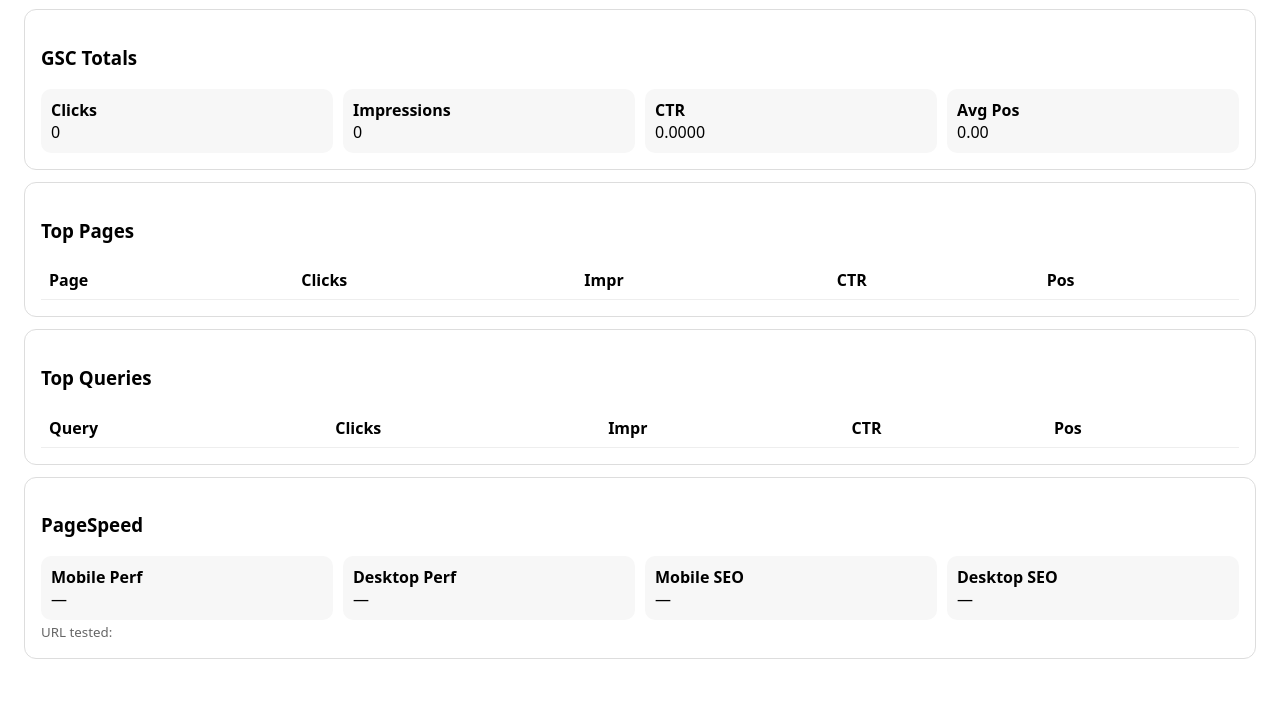
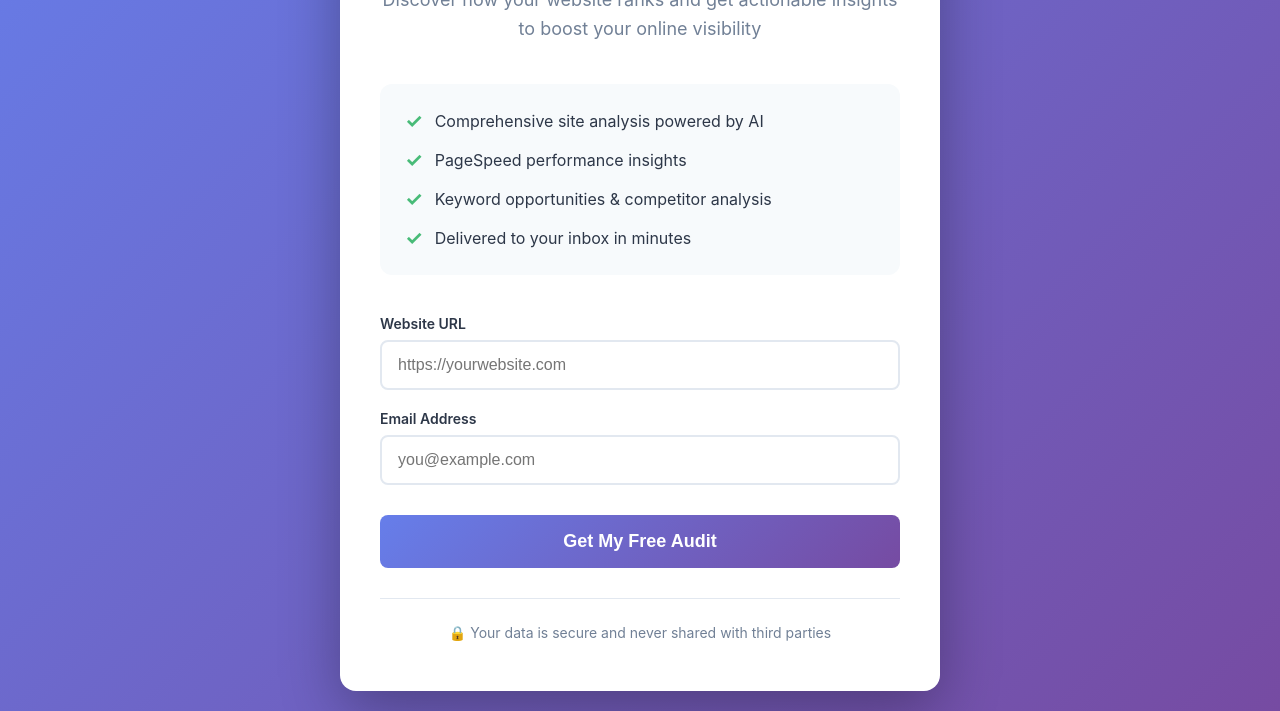
Before and after one commit to Trendspotmedia/client-audits, a plain HTML site: page index.html in a window 1280 px wide. Shown: the part 191-902 px from the top of the page. Before the commit the page ends 874 px from the top, so only its background shows below. Drawn offline with Linux system fonts and the light colour scheme.

Commit message:
Convert to lead magnet landing page with n8n webhook integration

```diff
--- a/index.html
+++ b/index.html
@@ -1,88 +1,266 @@
-<!doctype html>
-<html>
+<!DOCTYPE html>
+<html lang="en">
 <head>
-  <meta charset="utf-8" />
-  <meta name="viewport" content="width=device-width,initial-scale=1" />
-  <title>SEO Audit Dashboard</title>
-  <style>
-    body { font-family: system-ui, -apple-system, Segoe UI, Roboto, Arial; margin: 24px; }
-    .card { border: 1px solid #ddd; border-radius: 12px; padding: 16px; margin-bottom: 12px; }
-    .kpi { display: grid; grid-template-columns: repeat(4, minmax(0, 1fr)); gap: 10px; }
-    .kpi div { padding: 10px; border-radius: 10px; background: #f7f7f7; }
-    table { width: 100%; border-collapse: collapse; }
-    th, td { padding: 8px; border-bottom: 1px solid #eee; text-align: left; }
-    small { color: #666; }
-  </style>
+    <meta charset="UTF-8">
+    <meta name="viewport" content="width=device-width, initial-scale=1.0">
+    <title>Free SEO Audit - Trendspot Media</title>
+    <style>
+        * {
+            margin: 0;
+            padding: 0;
+            box-sizing: border-box;
+        }
+
+        body {
+            font-family: -apple-system, BlinkMacSystemFont, 'Segoe UI', Roboto, Arial, sans-serif;
+            background: linear-gradient(135deg, #667eea 0%, #764ba2 100%);
+            min-height: 100vh;
+            display: flex;
+            align-items: center;
+            justify-content: center;
+            padding: 20px;
+        }
+
+        .container {
+            background: white;
+            border-radius: 16px;
+            box-shadow: 0 20px 60px rgba(0,0,0,0.3);
+            max-width: 600px;
+            width: 100%;
+            padding: 50px 40px;
+            text-align: center;
+        }
+
+        .logo {
+            font-size: 32px;
+            font-weight: bold;
+            color: #667eea;
+            margin-bottom: 10px;
+        }
+
+        h1 {
+            font-size: 36px;
+            color: #1a202c;
+            margin-bottom: 15px;
+            line-height: 1.2;
+        }
+
+        .subtitle {
+            font-size: 18px;
+            color: #718096;
+            margin-bottom: 40px;
+            line-height: 1.6;
+        }
+
+        .benefits {
+            text-align: left;
+            margin-bottom: 40px;
+            background: #f7fafc;
+            padding: 25px;
+            border-radius: 12px;
+        }
+
+        .benefit {
+            display: flex;
+            align-items: center;
+            margin-bottom: 15px;
+            font-size: 16px;
+            color: #2d3748;
+        }
+
+        .benefit:last-child {
+            margin-bottom: 0;
+        }
+
+        .benefit::before {
+            content: "✓";
+            color: #48bb78;
+            font-weight: bold;
+            font-size: 20px;
+            margin-right: 12px;
+            flex-shrink: 0;
+        }
+
+        .form-group {
+            margin-bottom: 20px;
+            text-align: left;
+        }
+
+        label {
+            display: block;
+            font-weight: 600;
+            color: #2d3748;
+            margin-bottom: 8px;
+            font-size: 14px;
+        }
+
+        input {
+            width: 100%;
+            padding: 14px 16px;
+            border: 2px solid #e2e8f0;
+            border-radius: 8px;
+            font-size: 16px;
+            transition: border-color 0.3s;
+        }
+
+        input:focus {
+            outline: none;
+            border-color: #667eea;
+        }
+
+        button {
+            width: 100%;
+            padding: 16px;
+            background: linear-gradient(135deg, #667eea 0%, #764ba2 100%);
+            color: white;
+            border: none;
+            border-radius: 8px;
+            font-size: 18px;
+            font-weight: 600;
+            cursor: pointer;
+            transition: transform 0.2s, box-shadow 0.2s;
+            margin-top: 10px;
+        }
+
+        button:hover {
+            transform: translateY(-2px);
+            box-shadow: 0 10px 25px rgba(102, 126, 234, 0.4);
+        }
+
+        button:active {
+            transform: translateY(0);
+        }
+
+        button:disabled {
+            opacity: 0.6;
+            cursor: not-allowed;
+            transform: none;
+        }
+
+        .message {
+            margin-top: 20px;
+            padding: 15px;
+            border-radius: 8px;
+            font-size: 16px;
+            display: none;
+        }
+
+        .message.success {
+            background: #c6f6d5;
+            color: #22543d;
+            border: 1px solid #9ae6b4;
+        }
+
+        .message.error {
+            background: #fed7d7;
+            color: #742a2a;
+            border: 1px solid #fc8181;
+        }
+
+        .trust-badges {
+            margin-top: 30px;
+            padding-top: 25px;
+            border-top: 1px solid #e2e8f0;
+            color: #718096;
+            font-size: 14px;
+        }
+
+        @media (max-width: 600px) {
+            .container {
+                padding: 35px 25px;
+            }
+
+            h1 {
+                font-size: 28px;
+            }
+
+            .subtitle {
+                font-size: 16px;
+            }
+        }
+    </style>
 </head>
 <body>
-  <h1>SEO Audit</h1>
-  <div id="meta" class="card"></div>
-  <div id="kpis" class="card"></div>
-  <div id="pages" class="card"></div>
-  <div id="queries" class="card"></div>
-  <div id="psi" class="card"></div>
+    <div class="container">
+        <div class="logo">Trendspot Media</div>
+        <h1>Get Your Free SEO Audit</h1>
+        <p class="subtitle">Discover how your website ranks and get actionable insights to boost your online visibility</p>
 
-<script>
-async function run() {
-  const res = await fetch('./report.json', { cache: 'no-store' });
-  const data = await res.json();
+        <div class="benefits">
+            <div class="benefit">Comprehensive site analysis powered by AI</div>
+            <div class="benefit">PageSpeed performance insights</div>
+            <div class="benefit">Keyword opportunities & competitor analysis</div>
+            <div class="benefit">Delivered to your inbox in minutes</div>
+        </div>
 
-  document.getElementById('meta').innerHTML = `
-    <b>${data.siteUrl || ''}</b><br/>
-    <small>Generated: ${data.generatedAt || ''}</small><br/>
-    <small>Date range: ${data?.dateRange?.start || ''} → ${data?.dateRange?.end || ''} (${data?.dateRange?.days || ''} days)</small>
-  `;
+        <form id="auditForm">
+            <div class="form-group">
+                <label for="url">Website URL</label>
+                <input type="url" id="url" name="url" placeholder="https://yourwebsite.com" required>
+            </div>
 
-  const t = data?.gsc?.totals || {};
-  document.getElementById('kpis').innerHTML = `
-    <h3>GSC Totals</h3>
-    <div class="kpi">
-      <div><b>Clicks</b><br/>${t.clicks ?? 0}</div>
-      <div><b>Impressions</b><br/>${t.impressions ?? 0}</div>
-      <div><b>CTR</b><br/>${(t.ctr ?? 0).toFixed(4)}</div>
-      <div><b>Avg Pos</b><br/>${(t.position ?? 0).toFixed(2)}</div>
+            <div class="form-group">
+                <label for="email">Email Address</label>
+                <input type="email" id="email" name="email" placeholder="you@example.com" required>
+            </div>
+
+            <button type="submit" id="submitBtn">Get My Free Audit</button>
+        </form>
+
+        <div id="message" class="message"></div>
+
+        <div class="trust-badges">
+            🔒 Your data is secure and never shared with third parties
+        </div>
     </div>
-  `;
 
-  const pages = (data?.gsc?.topPages || []).slice(0, 10);
-  document.getElementById('pages').innerHTML = `
-    <h3>Top Pages</h3>
-    <table><thead><tr>
-      <th>Page</th><th>Clicks</th><th>Impr</th><th>CTR</th><th>Pos</th>
-    </tr></thead><tbody>
-    ${pages.map(p => `<tr>
-      <td><a href="${p.page}" target="_blank" rel="noreferrer">${p.page}</a></td>
-      <td>${p.clicks}</td><td>${p.impressions}</td><td>${(p.ctr||0).toFixed(4)}</td><td>${(p.position||0).toFixed(2)}</td>
-    </tr>`).join('')}
-    </tbody></table>
-  `;
+    <script>
+        document.getElementById('auditForm').addEventListener('submit', async function(e) {
+            e.preventDefault();
 
-  const queries = (data?.gsc?.topQueries || []).slice(0, 10);
-  document.getElementById('queries').innerHTML = `
-    <h3>Top Queries</h3>
-    <table><thead><tr>
-      <th>Query</th><th>Clicks</th><th>Impr</th><th>CTR</th><th>Pos</th>
-    </tr></thead><tbody>
-    ${queries.map(q => `<tr>
-      <td>${q.query}</td>
-      <td>${q.clicks}</td><td>${q.impressions}</td><td>${(q.ctr||0).toFixed(4)}</td><td>${(q.position||0).toFixed(2)}</td>
-    </tr>`).join('')}
-    </tbody></table>
-  `;
+            const submitBtn = document.getElementById('submitBtn');
+            const messageDiv = document.getElementById('message');
+            const url = document.getElementById('url').value;
+            const email = document.getElementById('email').value;
 
-  const psi = data?.pagespeed || {};
-  document.getElementById('psi').innerHTML = `
-    <h3>PageSpeed</h3>
-    <div class="kpi">
-      <div><b>Mobile Perf</b><br/>${psi?.mobile?.performance ?? '—'}</div>
-      <div><b>Desktop Perf</b><br/>${psi?.desktop?.performance ?? '—'}</div>
-      <div><b>Mobile SEO</b><br/>${psi?.mobile?.seo ?? '—'}</div>
-      <div><b>Desktop SEO</b><br/>${psi?.desktop?.seo ?? '—'}</div>
-    </div>
-    <small>URL tested: ${data.pageUrl || ''}</small>
-  `;
-}
-run();
-</script>
+            // Disable button and show loading
+            submitBtn.disabled = true;
+            submitBtn.textContent = 'Generating Your Audit...';
+            messageDiv.style.display = 'none';
+
+            try {
+                // Replace with your actual n8n webhook URL
+                const response = await fetch('https://trendspot.app.n8n.cloud/webhook/seo-audit', {
+                    method: 'POST',
+                    headers: {
+                        'Content-Type': 'application/json',
+                    },
+                    body: JSON.stringify({
+                        url: url,
+                        email: email,
+                        timestamp: new Date().toISOString()
+                    })
+                });
+
+                if (response.ok) {
+                    messageDiv.className = 'message success';
+                    messageDiv.textContent = '🎉 Success! Your SEO audit is being generated and will be sent to ' + email + ' shortly.';
+                    messageDiv.style.display = 'block';
+
+                    // Reset form
+                    document.getElementById('auditForm').reset();
+                } else {
+                    throw new Error('Server error');
+                }
+            } catch (error) {
+                messageDiv.className = 'message error';
+                messageDiv.textContent = '⚠️ Oops! Something went wrong. Please try again or contact support@trendspotmedia.com';
+                messageDiv.style.display = 'block';
+            } finally {
+                submitBtn.disabled = false;
+                submitBtn.textContent = 'Get My Free Audit';
+            }
+        });
+    </script>
 </body>
 </html>
```
